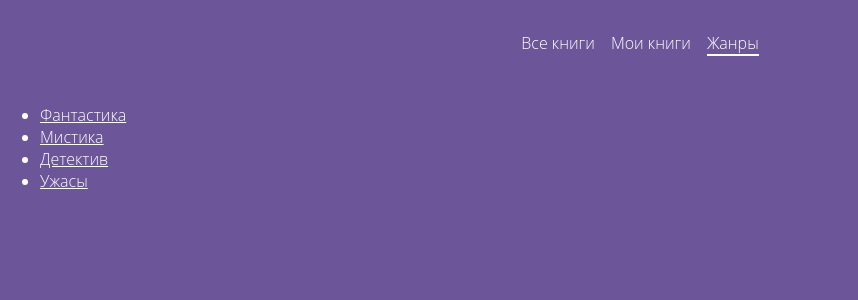
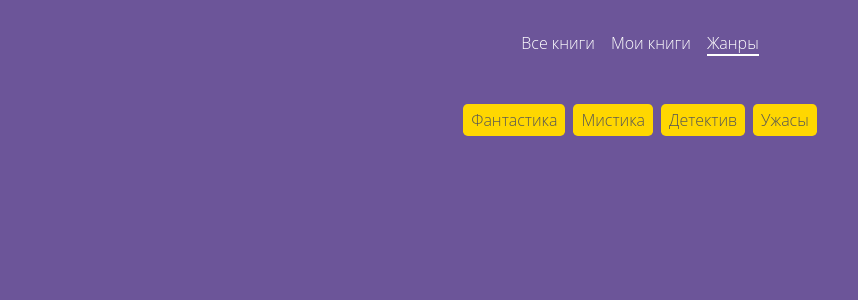
Before and after one commit to xevin/vue-nuxt-bookmarks, a Nuxt app: page /category in a window 1280 px wide. Shown: the top 300 px of the page, without its empty margins (0-858 px from the left). Built offline with nearby package versions, Linux system fonts and the light colour scheme.

Commit message:
style fixes

```diff
--- a/assets/css/main.css
+++ b/assets/css/main.css
@@ -21,3 +21,19 @@
 .is-center {
   text-align: center;
 }
+
+.button {
+  height: 2rem;
+  display: inline-flex;
+  justify-content: center;
+  align-items: center;
+  border-radius: .3rem;
+  background-color: gold;
+  text-decoration: none;
+  padding: 0 .5rem;
+}
+
+.button--gold {
+  background-color: gold;
+  color: #555;
+ }
--- a/components/Book.vue
+++ b/components/Book.vue
@@ -60,7 +60,7 @@ export default {
 
 .book {
   display: flex;
-  border-radius: .3em;
+  border-radius: .3rem;
   overflow: hidden;
   position: relative;
   box-shadow: 0 2px 6px rgba(0, 0, 0, .5);
--- a/layouts/default.vue
+++ b/layouts/default.vue
@@ -17,6 +17,10 @@ export default {
 </script>
 
 <style lang="less">
+@color-1: #6c5599; // purple
+@color-2: gold;
+@color-3: #72c248; // green
+
 *, *:before, *:after {
   box-sizing: border-box;
   margin: 0;
@@ -34,7 +38,7 @@ body,
 .content {
   font-family: "Open Sans", Arial, Helvetica, sans-serif;
   font-weight: 100;
-  background-color: #6c5599;
+  background-color: @color-1;
 }
 
 .content {
--- a/pages/category/index.vue
+++ b/pages/category/index.vue
@@ -2,7 +2,7 @@
 <div class="content">
   <ul class="category-list">
     <li v-for="category in $store.getters.categoryList" :key="category">
-      <nuxt-link :to="`/category/${category}`">{{ category }}</nuxt-link>
+      <nuxt-link class="button button--gold" :to="`/category/${category}`">{{ category }}</nuxt-link>
     </li>
   </ul>
 </div>
@@ -17,9 +17,10 @@ export default {
 <style scoped>
 .category-list {
   color: white;
-}
-
-.category-list a {
-  color: white;
+  display: flex;
+  justify-content: center;
+  list-style: none;
+  gap: .5rem;
+  padding: 0;
 }
 </style>
--- a/pages/favorites/index.vue
+++ b/pages/favorites/index.vue
@@ -15,9 +15,12 @@ export default {
   components: {
     BookList,
   },
-  computed: {
-    bookList () {
-      return this.$store.getters.favoriteBookList
+  data() {
+    return {
+      // не используем напрямую значения из стора
+      // Избранные книги должны отображаться после удаления из избранного
+      // чтобы была возможность передумать
+      bookList: [...this.$store.getters.favoriteBookList ]
     }
   }
 }
```
